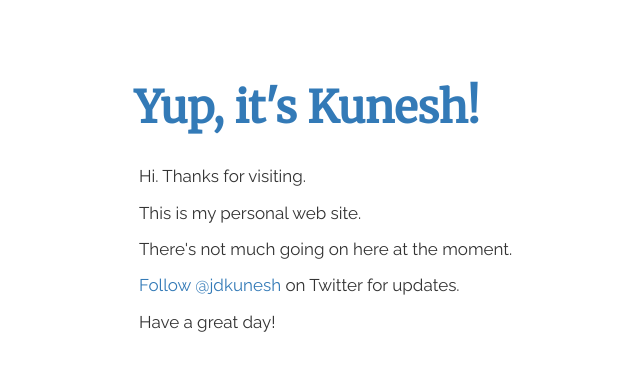
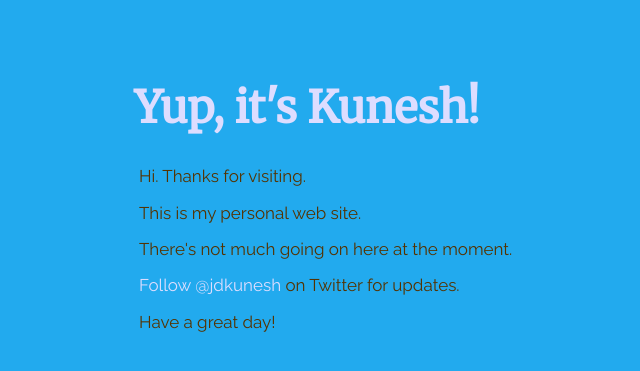
Before and after one commit to jdkunesh/jdkunesh.github.io, a Jekyll site: the page built from index.html, in a window 1280 px wide. Shown: the top 371 px of the page, without its empty margins (122-762 px from the left). Built offline with Jekyll 4.4.1, drawn with Linux system fonts in a browser that asks for light colours.

Commit message:
adding some visual style

```diff
--- a/_includes/head.html
+++ b/_includes/head.html
@@ -12,13 +12,17 @@
     <link rel="stylesheet" href="{{ "/css/site-jdk.css" | prepend: site.baseurl }}">
     <style>
 
-    p, li {font-family: 'Raleway', sans-serif;}
+    body {
+/*            font-size:1em;
+*/            background-color:#2ae;
+        }
+    p, li {
+        color: #530;
+        font-family: 'Raleway', sans-serif;}
     h1, h2, h3, h4, h5, h6 { font-family: 'Merriweather', serif;}
-    a { text-decoration:none;}
+    a { color: #ddf; text-decoration:none;}
 
-    /*body {
-        font-size:1em;
-    }
+    /*
         h1 { font-family: 'Arvo', arial, serif; font-weight: bold;
         font-size:6em;
         line-height:.8em;
```
